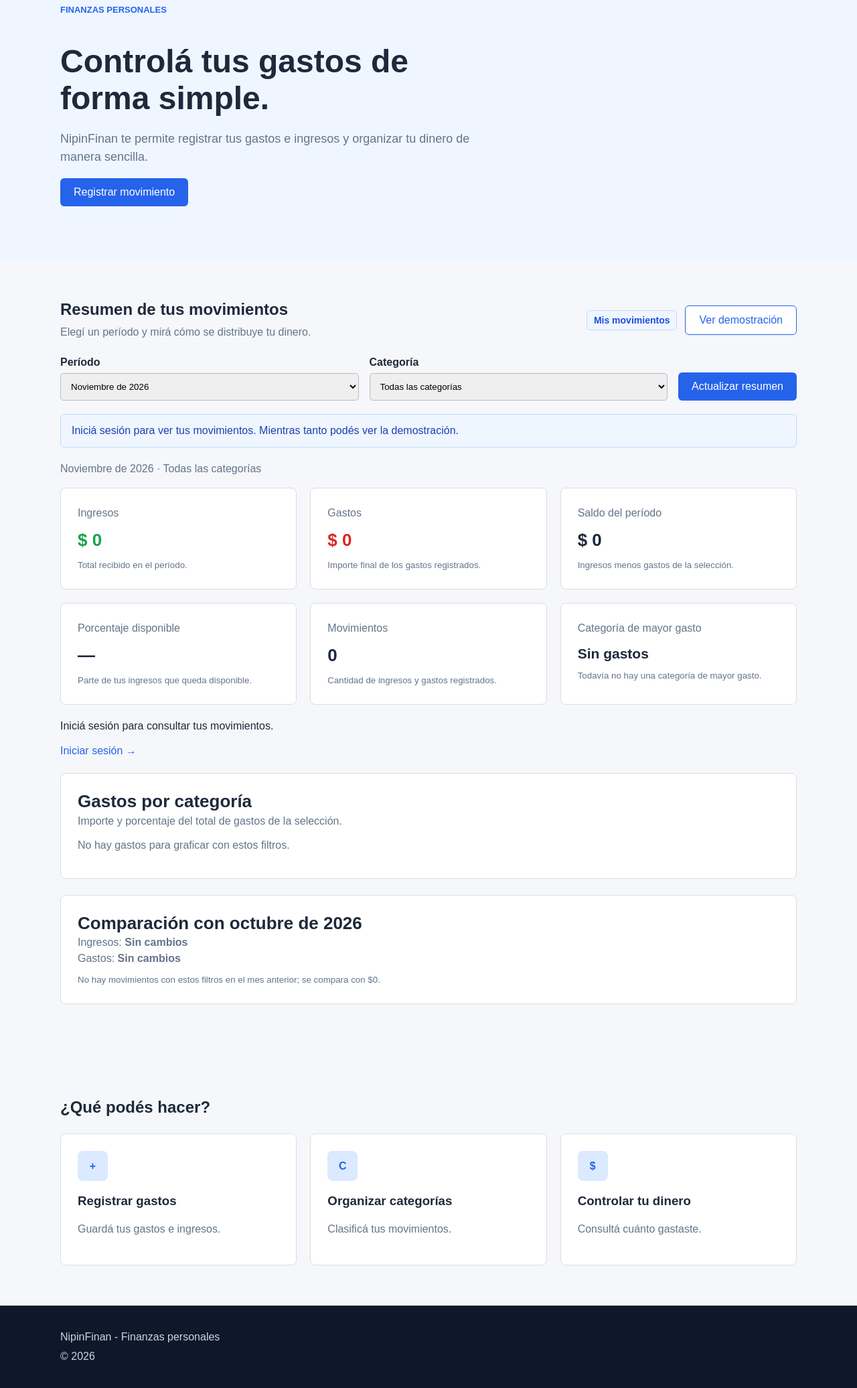
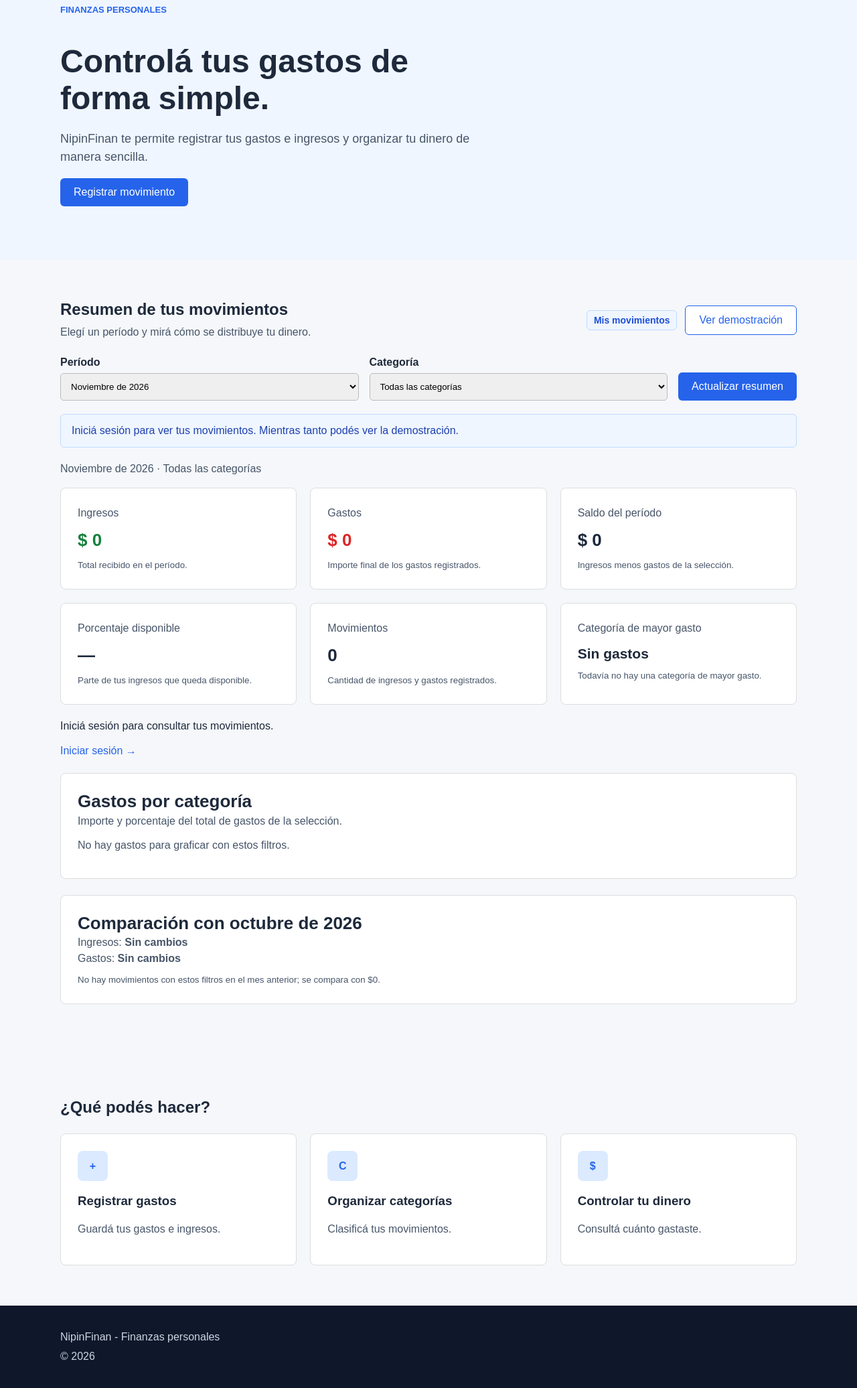
Before and after one commit to LuchoFohrholtz/NipinFinan, a PHP site: page / in a window 1280 px wide. Shown: the part 159-2231 px from the top of the page at 67% size. Run offline with PHP 8.4, Linux system fonts and the light colour scheme.

Commit message:
fix(a11y): corregir contraste AA y tamaño táctil de enlaces
Auditoría Lighthouse/axe local: 96/100 en Inicio, Movimientos y detalle
de categorías de ingreso.
- Texto secundario #64748b (4,37:1 sobre #eff6ff) pasa a #475569.
- Verde de ingresos y mensajes de éxito #16a34a (3,29:1) pasa a #15803d.
- Enlaces de la navegación con área mínima de 24 px (WCAG 2.5.8) y
  botones con alto mínimo de 24 px.
Resultado local: 100/100 en todas las vistas, anónimo y con sesión,
móvil y escritorio. La captura oficial se toma sobre XAMPP.

```diff
--- a/css/resumen.css
+++ b/css/resumen.css
@@ -9,7 +9,7 @@
     margin-bottom: 24px;
 }
 #resumen h2 { margin: 0 0 8px; }
-#resumen .resumen-cabecera p { margin: 0; color: #64748b; }
+#resumen .resumen-cabecera p { margin: 0; color: #475569; }
 #resumen .resumen-modo { display: flex; align-items: center; flex-wrap: wrap; gap: 12px; }
 #resumen .resumen-etiqueta {
     border: 1px solid #bfdbfe;
@@ -43,11 +43,11 @@
     border-color: #fed7aa;
     color: #9a3412;
 }
-#resumen .resumen-contexto { color: #64748b; margin: 0 0 16px; }
+#resumen .resumen-contexto { color: #475569; margin: 0 0 16px; }
 #resumen .tarjeta { min-width: 0; }
 #resumen .tarjeta p { margin: 0 0 12px; }
 #resumen .tarjeta h3 { font-size: 26px; overflow-wrap: anywhere; margin: 0; }
-#resumen .tarjeta small { display: block; margin-top: 10px; color: #64748b; line-height: 1.5; }
+#resumen .tarjeta small { display: block; margin-top: 10px; color: #475569; line-height: 1.5; }
 #resumen .resumen-categoria { font-size: 21px !important; }
 #resumen .resumen-vacio { margin-top: 20px; }
 #resumen .resumen-grafico { margin-top: 24px; }
--- a/css/style.css
+++ b/css/style.css
@@ -74,6 +74,8 @@ header .contenedor {
 }
 
 nav a {
+    display: inline-block;
+    padding: 4px 0;
     color: #475569;
 }
 
@@ -92,6 +94,7 @@ nav a:hover {
     border: none;
     border-radius: 6px;
     cursor: pointer;
+    min-height: 24px;
 }
 
 .boton:hover {
@@ -122,7 +125,7 @@ nav a:hover {
 }
 
 .inicio-texto p {
-    color: #64748b;
+    color: #475569;
     font-size: 18px;
 }
 
@@ -156,7 +159,7 @@ nav a:hover {
 }
 
 .tarjeta p {
-    color: #64748b;
+    color: #475569;
 }
 
 .icono {
@@ -172,7 +175,7 @@ nav a:hover {
 }
 
 .ingreso {
-    color: #16a34a;
+    color: #15803d;
 }
 
 .gasto {
@@ -200,7 +203,7 @@ nav a:hover {
 
 .tabla-resumen span {
     display: block;
-    color: #64748b;
+    color: #475569;
     margin-bottom: 8px;
 }
 
@@ -263,7 +266,7 @@ th {
 }
 
 .categoria p {
-    color: #64748b;
+    color: #475569;
 }
 
 .categoria strong {
@@ -293,7 +296,7 @@ th {
 }
 
 .detalle p {
-    color: #64748b;
+    color: #475569;
     max-width: 650px;
 }
 
@@ -320,7 +323,7 @@ th {
 
 .movimiento p {
     margin: 5px 0 0;
-    color: #64748b;
+    color: #475569;
     font-size: 14px;
 }
 
@@ -388,7 +391,7 @@ th {
 }
 
 .mensaje-exito {
-    color: #16a34a;
+    color: #15803d;
 }
 
 
@@ -465,7 +468,7 @@ th {
 }
 
 .aviso-sesion p {
-    color: #64748b;
+    color: #475569;
 }
 
 
```
